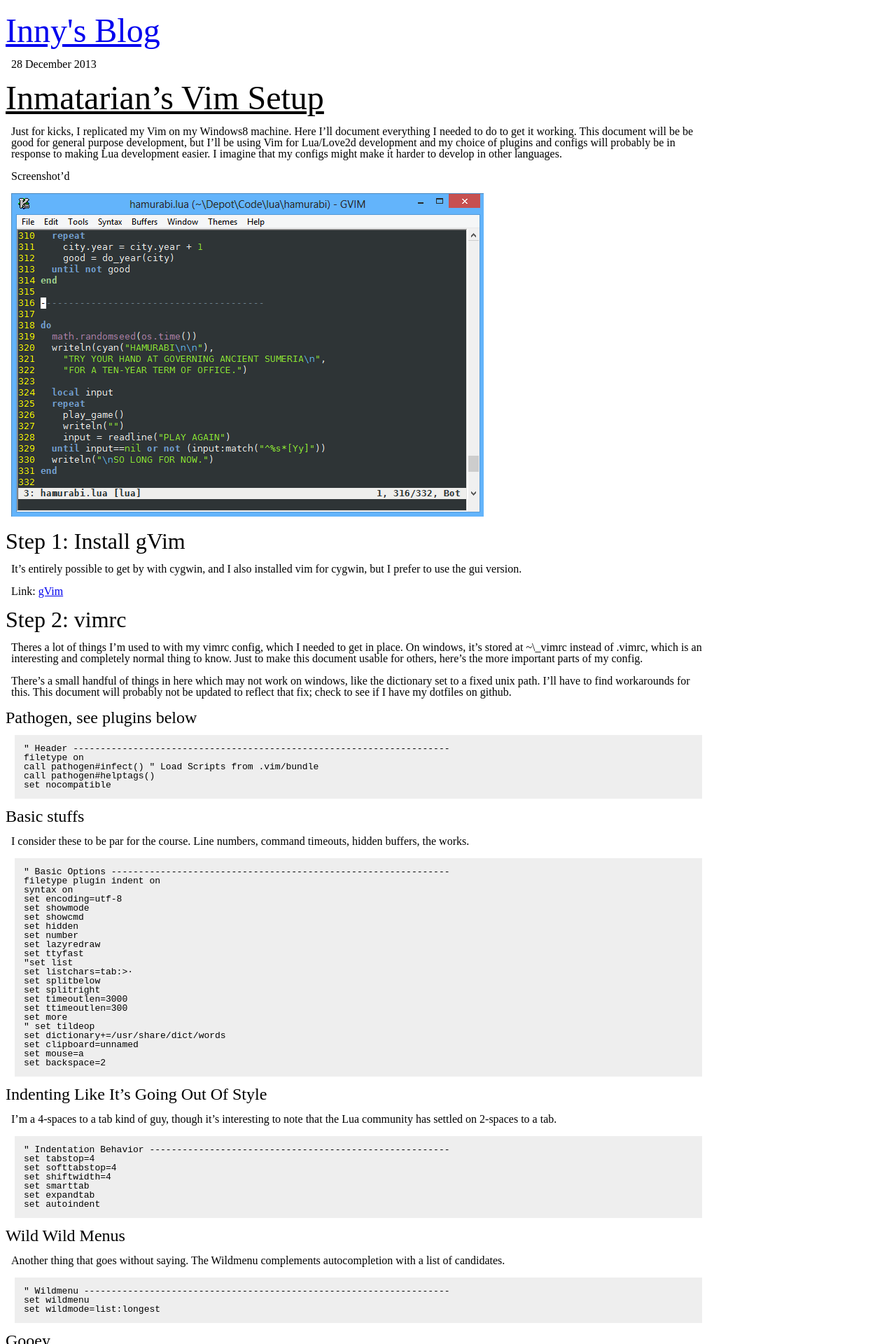
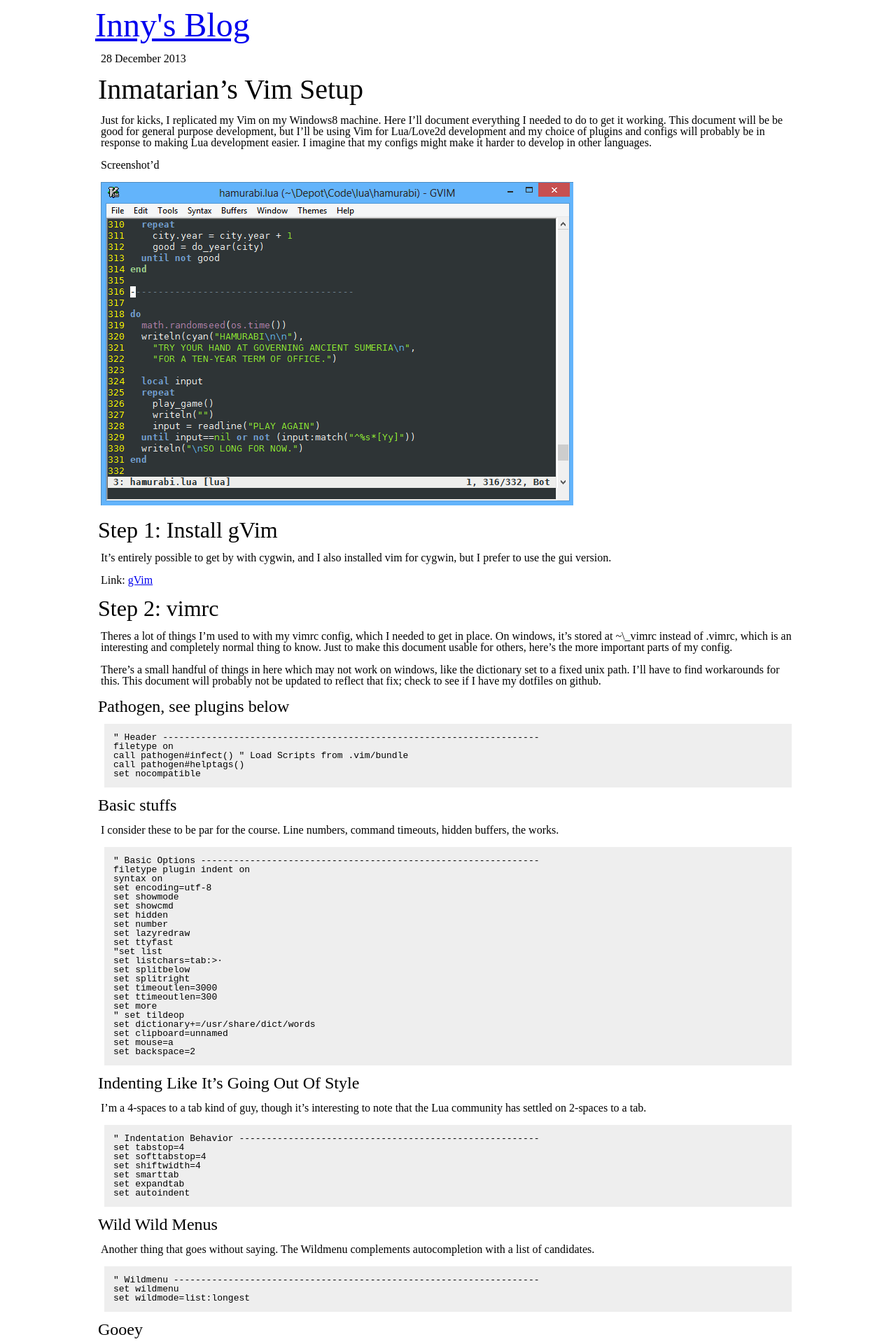
Before and after one commit to inmatarian/inmatarian.github.io, a Jekyll site: the page built from _posts/2013-12-28-vim_dev_environment_love2d.md, in a window 1280 px wide. Shown: the top 1920 px of the page at 70% size. Built offline with Jekyll 4.4.1, drawn with Linux system fonts in a browser that asks for light colours; Markdown is read by kramdown in place of the engine named in the settings.

Commit message:
clean up your css or i'm sending you to bed

```diff
--- a/css/screen.css
+++ b/css/screen.css
@@ -1,23 +1,28 @@
+html {
+    margin: auto;
+    max-width: 1008px;
+}
 
-html {
-    margin: 8px;
-    width: 1008px;
+header h1 {
+    text-decoration: none;
+    font-size: 3em;
+    margin: .25em auto;
 }
 
 h1 {
-    text-decoration: underline;
-    font-size: 3em;
-    margin: .25em 0 .25em 0;
+    text-decoration: none;
+    font-size: 2.5em;
+    margin: .25em 4px;
 }
 
 h2 {
     font-size: 2em;
-    margin: .25em 0 .25em 0;
+    margin: .25em 4px;
 }
 
 h3 {
     font-size: 1.5em;
-    margin: .25em 0 .25em 0;
+    margin: .25em 4px;
 }
 
 p {
```
